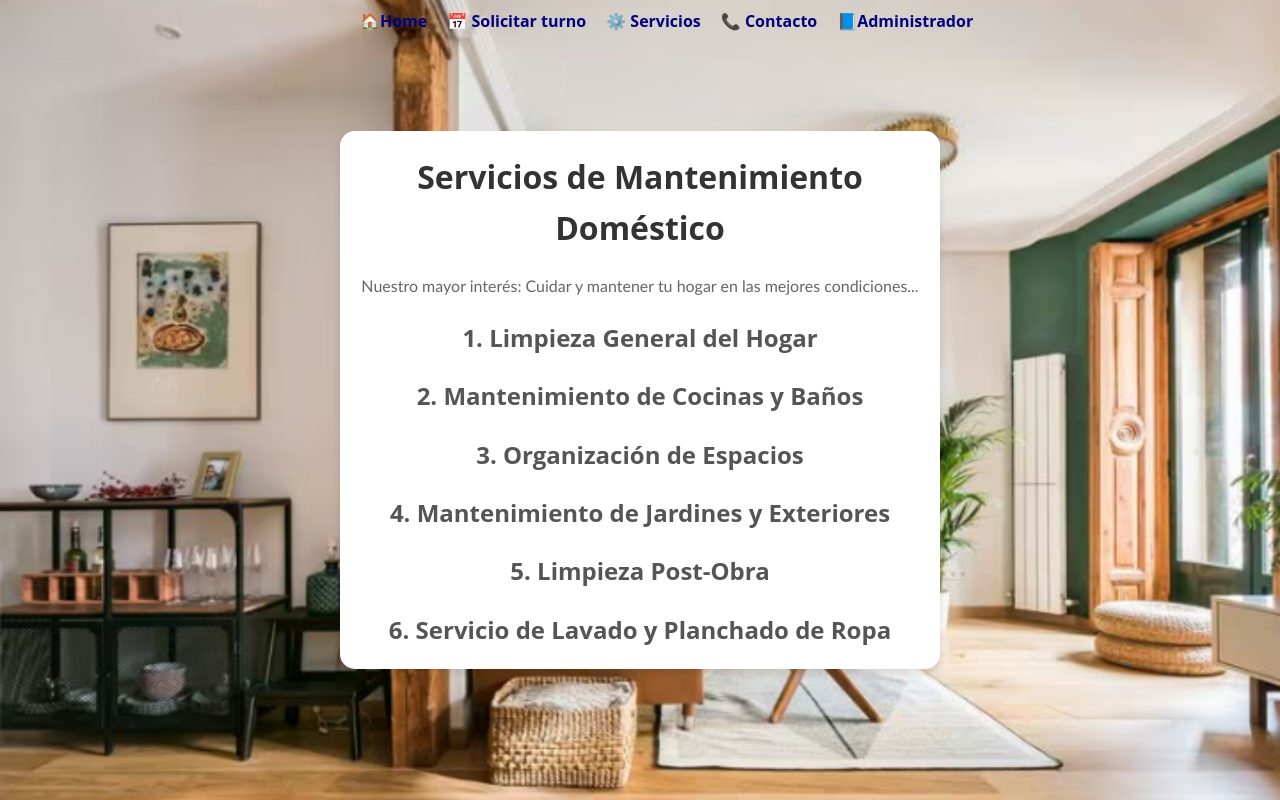
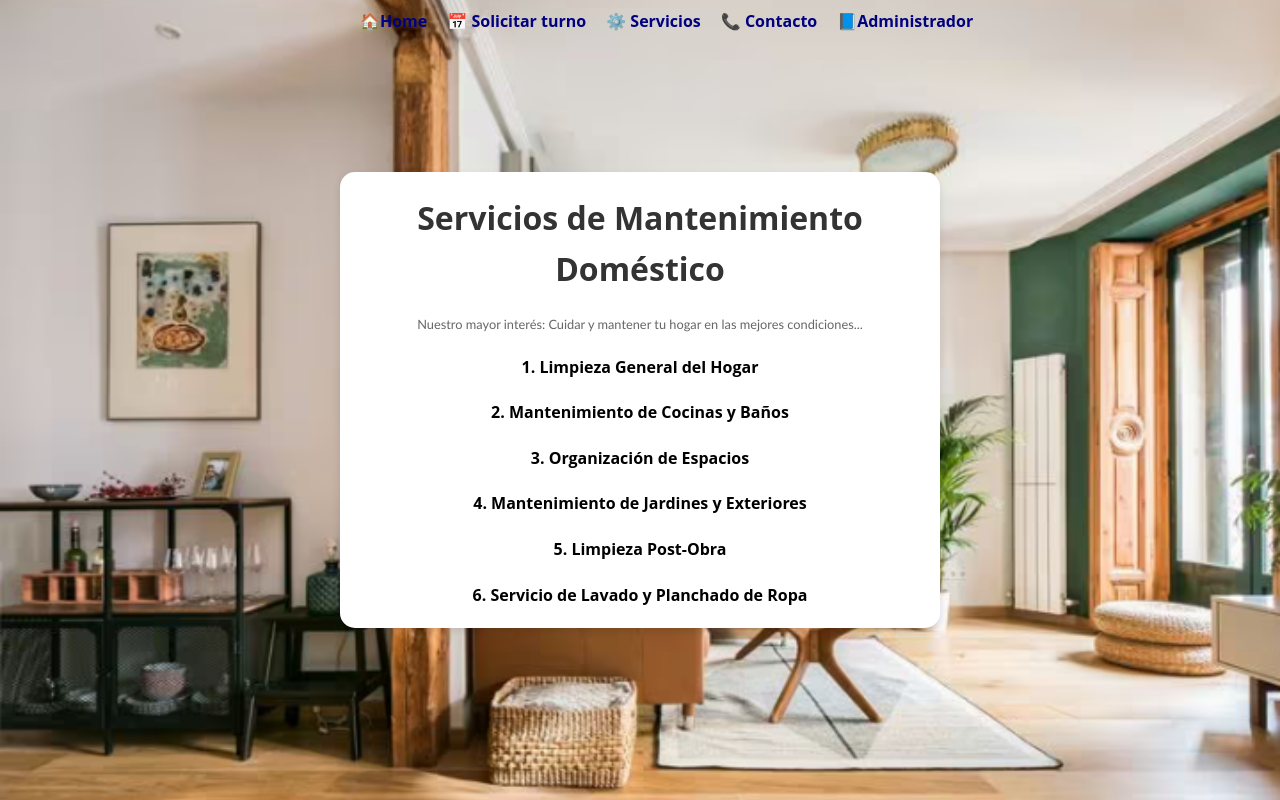
Before and after one commit to caroalo/GestionTurnosFrontEnd, a React (Create React App) app: page /servicios in a window 1280 px wide. Built offline with nearby package versions, Linux system fonts and the light colour scheme.

Commit message:
Corregí formato de servicios

```diff
--- a/src/servicios.css
+++ b/src/servicios.css
@@ -11,15 +11,15 @@
   }
 
   .text-box h2 {
-    font-size: 1.5em;
-    color: #555;
+    font-size: 1em;
+    color: black;
     margin-top: 20px;
   }
 
   .text-box p {
-    font-size: 1em;
+    font-size: 0.8em;
     color: #666;
-    margin: 10px 0;
+    margin: 2px 0;
   }
   .section-title {
     cursor: pointer;
```
